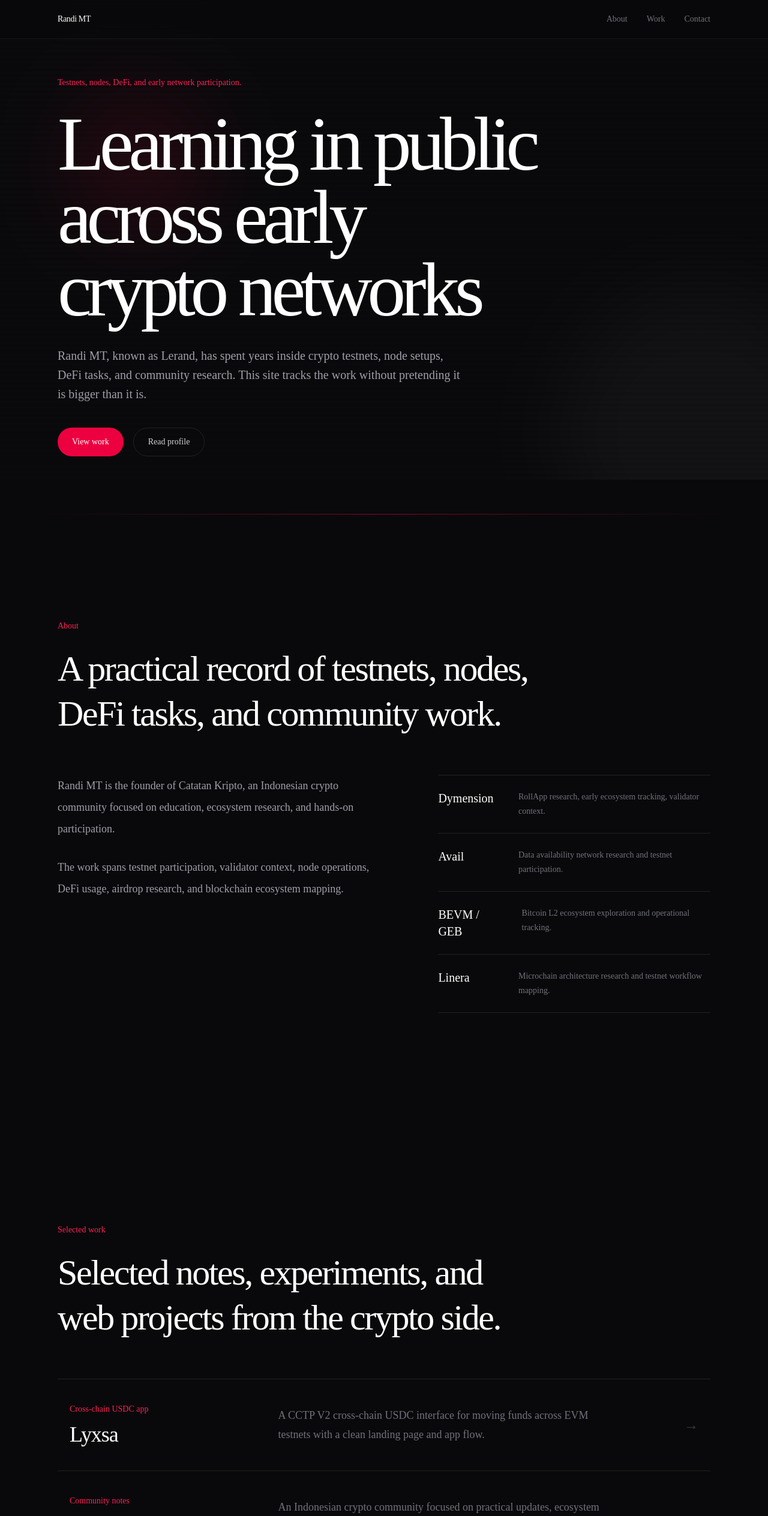
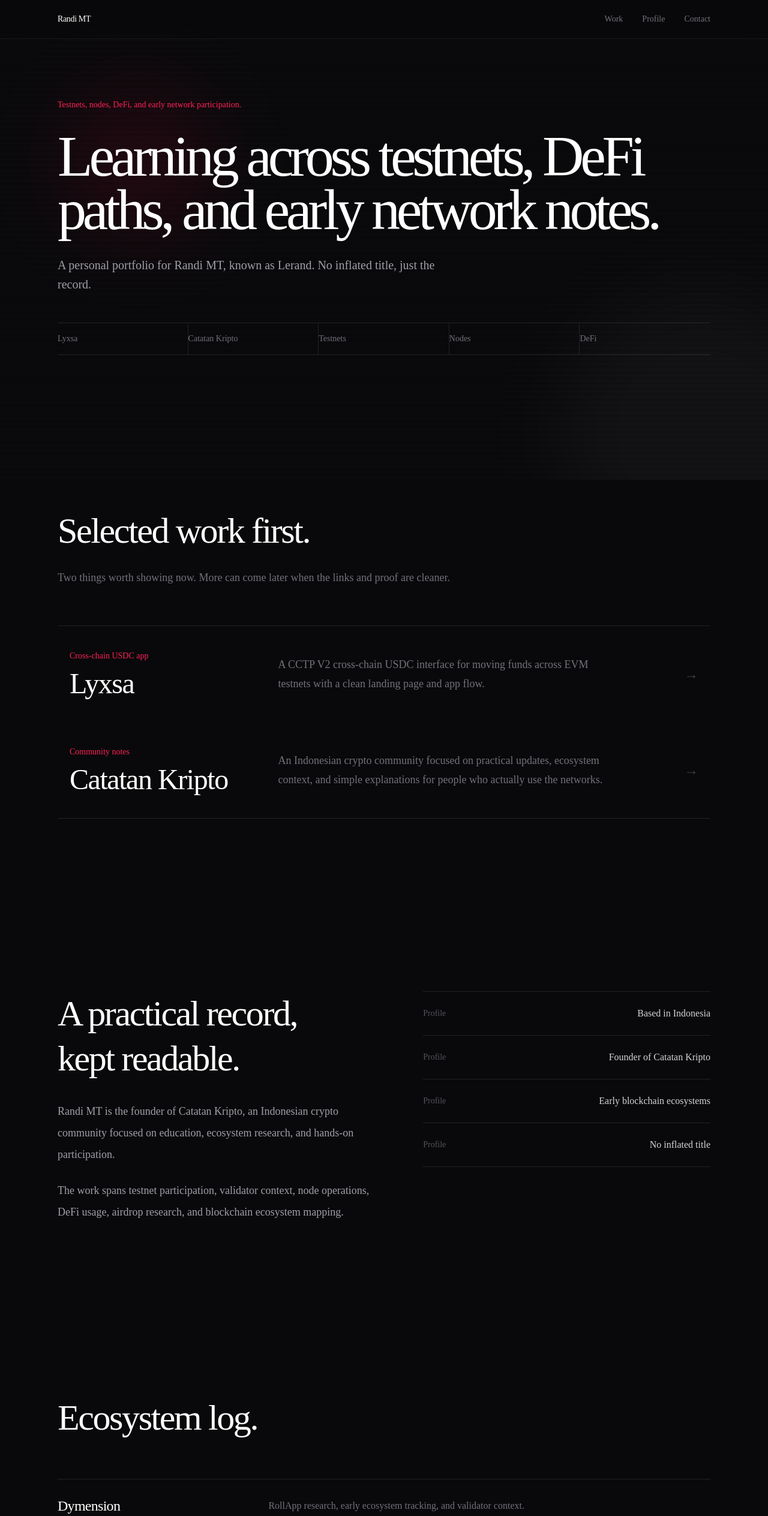
Before and after one commit to Randimt/lerand-portfolio, a Next.js app: page / in a window 1280 px wide. Shown: the top 2528 px of the page at 60% size. Built offline with nearby package versions, Linux system fonts and the light colour scheme.

Commit message:
Restructure portfolio layout

```diff
--- a/src/app/page.tsx
+++ b/src/app/page.tsx
@@ -2,26 +2,7 @@
 
 import { motion } from "framer-motion";
 
-const ecosystems = [
-  {
-    name: "Dymension",
-    role: "RollApp research, early ecosystem tracking, validator context.",
-  },
-  {
-    name: "Avail",
-    role: "Data availability network research and testnet participation.",
-  },
-  {
-    name: "BEVM / GEB",
-    role: "Bitcoin L2 ecosystem exploration and operational tracking.",
-  },
-  {
-    name: "Linera",
-    role: "Microchain architecture research and testnet workflow mapping.",
-  },
-];
-
-const projects = [
+const selectedWork = [
   {
     title: "Lyxsa",
     type: "Cross-chain USDC app",
@@ -38,33 +19,53 @@ const projects = [
   },
 ];
 
-const capabilities = [
+const quickFacts = [
+  "Based in Indonesia",
+  "Founder of Catatan Kripto",
+  "Early blockchain ecosystems",
+  "No inflated title",
+];
+
+const ecosystems = [
   {
-    title: "Ecosystem Research",
+    name: "Dymension",
+    role: "RollApp research, early ecosystem tracking, and validator context.",
+  },
+  {
+    name: "Avail",
+    role: "Data availability network research and testnet participation.",
+  },
+  {
+    name: "BEVM / GEB",
+    role: "Bitcoin L2 ecosystem exploration and operational tracking.",
+  },
+  {
+    name: "Linera",
+    role: "Microchain architecture research and testnet workflow mapping.",
+  },
+];
+
+const areas = [
+  {
+    title: "Research",
     description:
       "Following new networks, narratives, protocol mechanics, and early opportunities before they become obvious.",
   },
   {
-    title: "Testnet Participation",
+    title: "Participation",
     description:
-      "Running through campaigns, usage paths, quests, feedback loops, and eligibility requirements with a practical lens.",
+      "Running through testnets, DeFi flows, quests, feedback loops, and eligibility requirements with a practical lens.",
   },
   {
-    title: "Node and Validator Context",
+    title: "Infrastructure context",
     description:
       "Documenting setup flows, network requirements, validator programs, and operational lessons from early infrastructure work.",
   },
-];
-
-const skills = [
-  "Web3 Research",
-  "Testnet Participation",
-  "Airdrop Research",
-  "DeFi Usage",
-  "Market Notes",
-  "Validators",
-  "Node Operations",
-  "Blockchain Ecosystems",
+  {
+    title: "Community notes",
+    description:
+      "Turning messy ecosystem updates into simple notes for people who actually use the networks.",
+  },
 ];
 
 const fadeUp = {
@@ -89,11 +90,11 @@ export default function Home() {
             Randi MT
           </a>
           <div className="flex items-center gap-6 text-sm text-zinc-500 sm:gap-8">
-            <a className="transition hover:text-white" href="#about">
-              About
-            </a>
             <a className="transition hover:text-white" href="#work">
               Work
+            </a>
+            <a className="transition hover:text-white" href="#profile">
+              Profile
             </a>
             <a className="transition hover:text-white" href="#contact">
               Contact
@@ -102,13 +103,11 @@ export default function Home() {
         </div>
       </nav>
 
-      <section id="home" className="relative mx-auto flex min-h-[100dvh] max-w-6xl items-center px-5 pb-24 pt-32 sm:px-8">
+      <section id="home" className="relative mx-auto flex min-h-[88dvh] max-w-6xl items-end px-5 pb-20 pt-32 sm:px-8 md:pb-28">
         <motion.div
           animate="visible"
-          variants={{
-            visible: { transition: { staggerChildren: 0.11 } },
-          }}
-          className="max-w-5xl"
+          variants={{ visible: { transition: { staggerChildren: 0.1 } } }}
+          className="w-full"
         >
           <motion.p
             variants={fadeUp}
@@ -120,93 +119,59 @@ export default function Home() {
           <motion.h1
             variants={fadeUp}
             transition={{ duration: 0.9, ease }}
-            className="max-w-5xl text-balance text-6xl font-medium leading-[0.95] tracking-[-0.065em] text-white sm:text-7xl md:text-8xl lg:text-9xl"
+            className="max-w-5xl text-balance text-6xl font-medium leading-[0.92] tracking-[-0.065em] text-white sm:text-7xl md:text-8xl"
           >
-            Learning in public across early crypto networks
+            Learning across testnets, DeFi paths, and early network notes.
           </motion.h1>
           <motion.p
             variants={fadeUp}
             transition={{ duration: 0.85, ease }}
             className="mt-8 max-w-2xl text-lg leading-8 text-zinc-400 md:text-xl"
           >
-            Randi MT, known as Lerand, has spent years inside crypto testnets, node setups, DeFi tasks, and community research. This site tracks the work without pretending it is bigger than it is.
+            A personal portfolio for Randi MT, known as Lerand. No inflated title, just the record.
           </motion.p>
           <motion.div
             variants={fadeUp}
             transition={{ duration: 0.85, ease }}
-            className="mt-10 flex flex-col gap-4 sm:flex-row sm:items-center"
+            className="mt-12 grid border-y border-white/10 text-sm text-zinc-500 sm:grid-cols-5"
           >
-            <a
-              href="#work"
-              className="inline-flex h-12 items-center justify-center rounded-full bg-rose-600 px-6 text-sm font-medium text-white transition hover:-translate-y-0.5 hover:bg-rose-500 active:translate-y-0"
-            >
-              View work
-            </a>
-            <a
-              href="#about"
-              className="inline-flex h-12 items-center justify-center rounded-full border border-white/10 px-6 text-sm font-medium text-zinc-300 transition hover:-translate-y-0.5 hover:border-white/20 hover:text-white active:translate-y-0"
-            >
-              Read profile
-            </a>
+            {[
+              "Lyxsa",
+              "Catatan Kripto",
+              "Testnets",
+              "Nodes",
+              "DeFi",
+            ].map((item) => (
+              <div key={item} className="border-white/10 py-4 sm:border-r sm:last:border-r-0">
+                {item}
+              </div>
+            ))}
           </motion.div>
         </motion.div>
       </section>
 
-      <div className="relative mx-auto h-px max-w-6xl bg-gradient-to-r from-transparent via-rose-600/60 to-transparent" />
-
-      <section id="about" className="relative mx-auto max-w-6xl px-5 py-32 sm:px-8 md:py-44">
+      <section id="work" className="relative mx-auto max-w-6xl px-5 py-28 sm:px-8 md:py-36">
         <Reveal>
-          <p className="mb-6 text-sm font-medium text-rose-500">About</p>
-          <h2 className="max-w-5xl text-balance text-4xl font-medium leading-tight tracking-[-0.04em] text-white md:text-6xl">
-            A practical record of testnets, nodes, DeFi tasks, and community work.
-          </h2>
+          <div className="max-w-4xl">
+            <h2 className="text-balance text-4xl font-medium leading-tight tracking-[-0.04em] text-white md:text-6xl">
+              Selected work first.
+            </h2>
+            <p className="mt-6 max-w-2xl text-lg leading-8 text-zinc-500">
+              Two things worth showing now. More can come later when the links and proof are cleaner.
+            </p>
+          </div>
         </Reveal>
 
-        <div className="mt-16 grid gap-12 lg:grid-cols-[1.1fr_0.9fr] lg:gap-20">
-          <Reveal delay={0.05}>
-            <div className="space-y-7 text-lg leading-9 text-zinc-400">
-              <p>
-                Randi MT is the founder of Catatan Kripto, an Indonesian crypto community focused on education, ecosystem research, and hands-on participation.
-              </p>
-              <p>
-                The work spans testnet participation, validator context, node operations, DeFi usage, airdrop research, and blockchain ecosystem mapping.
-              </p>
-            </div>
-          </Reveal>
-
-          <Reveal delay={0.12}>
-            <div className="divide-y divide-white/10 border-y border-white/10">
-              {ecosystems.map((ecosystem) => (
-                <div key={ecosystem.name} className="py-6">
-                  <div className="flex items-start justify-between gap-8">
-                    <h3 className="text-xl font-medium text-white">{ecosystem.name}</h3>
-                    <p className="max-w-xs text-sm leading-6 text-zinc-500">{ecosystem.role}</p>
-                  </div>
-                </div>
-              ))}
-            </div>
-          </Reveal>
-        </div>
-      </section>
-
-      <section id="work" className="relative mx-auto max-w-6xl px-5 py-32 sm:px-8 md:py-44">
-        <Reveal>
-          <p className="mb-6 text-sm font-medium text-rose-500">Selected work</p>
-          <h2 className="max-w-4xl text-balance text-4xl font-medium leading-tight tracking-[-0.04em] text-white md:text-6xl">
-            Selected notes, experiments, and web projects from the crypto side.
-          </h2>
-        </Reveal>
-
-        <div className="mt-16 divide-y divide-white/10 border-y border-white/10">
-          {projects.map((project, index) => (
+        <div className="mt-16 border-y border-white/10">
+          {selectedWork.map((project, index) => (
             <Reveal key={project.title} delay={index * 0.08}>
               <a
                 href={project.href}
-                className="group grid gap-6 py-10 transition hover:bg-white/[0.025] md:grid-cols-[0.55fr_0.95fr_0.2fr] md:items-center md:px-5"
+                className="group grid gap-6 border-b border-white/10 py-10 transition last:border-b-0 hover:bg-white/[0.025] md:grid-cols-[0.55fr_0.95fr_0.2fr] md:items-center md:px-5"
               >
                 <div>
                   <p className="text-sm font-medium text-rose-500">{project.type}</p>
-                  <h3 className="mt-3 text-3xl font-medium tracking-[-0.03em] text-white md:text-4xl">
+                  <h3 className="mt-3 text-3xl font-medium tracking-[-0.03em] text-white md:text-5xl">
                     {project.title}
                   </h3>
                 </div>
@@ -222,70 +187,92 @@ export default function Home() {
         </div>
       </section>
 
-      <section className="relative mx-auto max-w-6xl px-5 py-32 sm:px-8 md:py-44">
+      <section id="profile" className="relative mx-auto max-w-6xl px-5 py-28 sm:px-8 md:py-36">
+        <div className="grid gap-14 lg:grid-cols-[1.05fr_0.95fr] lg:gap-20">
+          <Reveal>
+            <div>
+              <h2 className="text-balance text-4xl font-medium leading-tight tracking-[-0.04em] text-white md:text-6xl">
+                A practical record, kept readable.
+              </h2>
+              <div className="mt-8 space-y-6 text-lg leading-9 text-zinc-400">
+                <p>
+                  Randi MT is the founder of Catatan Kripto, an Indonesian crypto community focused on education, ecosystem research, and hands-on participation.
+                </p>
+                <p>
+                  The work spans testnet participation, validator context, node operations, DeFi usage, airdrop research, and blockchain ecosystem mapping.
+                </p>
+              </div>
+            </div>
+          </Reveal>
+
+          <Reveal delay={0.08}>
+            <div className="border-y border-white/10">
+              {quickFacts.map((fact) => (
+                <div key={fact} className="flex items-center justify-between gap-8 border-b border-white/10 py-6 last:border-b-0">
+                  <span className="text-sm text-zinc-600">Profile</span>
+                  <p className="max-w-xs text-right text-base text-zinc-300">{fact}</p>
+                </div>
+              ))}
+            </div>
+          </Reveal>
+        </div>
+      </section>
+
+      <section className="relative mx-auto max-w-6xl px-5 py-28 sm:px-8 md:py-36">
         <Reveal>
-          <p className="mb-6 text-sm font-medium text-rose-500">Capabilities</p>
           <h2 className="max-w-4xl text-balance text-4xl font-medium leading-tight tracking-[-0.04em] text-white md:text-6xl">
-            Research, participation, and technical follow-through.
+            Ecosystem log.
           </h2>
         </Reveal>
 
-        <div className="mt-16 grid gap-10 md:grid-cols-3">
-          {capabilities.map((item, index) => (
-            <Reveal key={item.title} delay={index * 0.08}>
-              <article className="border-t border-white/10 pt-8">
+        <div className="mt-16 divide-y divide-white/10 border-y border-white/10">
+          {ecosystems.map((ecosystem, index) => (
+            <Reveal key={ecosystem.name} delay={index * 0.06}>
+              <div className="grid gap-5 py-7 md:grid-cols-[0.45fr_1fr] md:items-start">
+                <h3 className="text-2xl font-medium tracking-[-0.03em] text-white">
+                  {ecosystem.name}
+                </h3>
+                <p className="max-w-2xl text-base leading-8 text-zinc-500">
+                  {ecosystem.role}
+                </p>
+              </div>
+            </Reveal>
+          ))}
+        </div>
+      </section>
+
+      <section className="relative mx-auto max-w-6xl px-5 py-28 sm:px-8 md:py-36">
+        <Reveal>
+          <h2 className="max-w-4xl text-balance text-4xl font-medium leading-tight tracking-[-0.04em] text-white md:text-6xl">
+            Areas of work.
+          </h2>
+        </Reveal>
+
+        <div className="mt-16 grid gap-x-12 gap-y-10 md:grid-cols-2">
+          {areas.map((area, index) => (
+            <Reveal key={area.title} delay={index * 0.06}>
+              <article className="border-t border-white/10 pt-7">
                 <p className="text-sm font-medium text-zinc-600">0{index + 1}</p>
-                <h3 className="mt-8 text-2xl font-medium tracking-[-0.02em] text-white">
-                  {item.title}
+                <h3 className="mt-7 text-2xl font-medium tracking-[-0.02em] text-white">
+                  {area.title}
                 </h3>
-                <p className="mt-5 text-base leading-8 text-zinc-500">{item.description}</p>
+                <p className="mt-5 max-w-xl text-base leading-8 text-zinc-500">
+                  {area.description}
+                </p>
               </article>
             </Reveal>
           ))}
         </div>
-
-        <Reveal delay={0.2}>
-          <div className="mt-20 flex flex-wrap gap-3">
-            {skills.map((skill) => (
-              <span
-                key={skill}
-                className="rounded-full border border-white/10 px-4 py-2 text-sm text-zinc-400 transition hover:border-rose-500/50 hover:text-white"
-              >
-                {skill}
-              </span>
-            ))}
-          </div>
-        </Reveal>
       </section>
 
-      <section className="relative mx-auto max-w-6xl px-5 py-32 sm:px-8 md:py-44">
+      <section id="contact" className="relative mx-auto max-w-6xl px-5 py-28 sm:px-8 md:py-36">
         <Reveal>
           <div className="border-y border-white/10 py-16 md:py-24">
-            <p className="mb-8 text-sm font-medium text-rose-500">Community</p>
             <h2 className="max-w-4xl text-balance text-4xl font-medium leading-tight tracking-[-0.04em] text-white md:text-6xl">
-              Catatan Kripto
-            </h2>
-            <p className="mt-8 max-w-3xl text-lg leading-9 text-zinc-400">
-              An Indonesian crypto community built around practical education, market context, ecosystem updates, and participation in early blockchain networks.
-            </p>
-            <div className="mt-12 grid gap-6 text-sm text-zinc-500 sm:grid-cols-3">
-              <div className="border-t border-white/10 pt-5">Indonesia</div>
-              <div className="border-t border-white/10 pt-5">Web3 research</div>
-              <div className="border-t border-white/10 pt-5">Community operations</div>
-            </div>
-          </div>
-        </Reveal>
-      </section>
-
-      <section id="contact" className="relative mx-auto max-w-6xl px-5 py-32 sm:px-8 md:py-44">
-        <Reveal>
-          <div className="max-w-4xl">
-            <p className="mb-6 text-sm font-medium text-rose-500">Contact</p>
-            <h2 className="text-balance text-4xl font-medium leading-tight tracking-[-0.04em] text-white md:text-6xl">
-              Let&apos;s build something that matters.
+              Want to talk crypto, testnets, or early ecosystems?
             </h2>
             <p className="mt-8 max-w-2xl text-lg leading-8 text-zinc-500">
-              Open for crypto research, early ecosystem work, community collaboration, and small web projects.
+              Links can be added later. For now, this page keeps the structure ready.
             </p>
             <div className="mt-10 flex flex-col gap-4 sm:flex-row">
               <a
@@ -304,7 +291,7 @@ export default function Home() {
           </div>
         </Reveal>
 
-        <footer className="mt-32 flex flex-col justify-between gap-6 border-t border-white/10 pt-8 text-sm text-zinc-600 sm:flex-row">
+        <footer className="mt-24 flex flex-col justify-between gap-6 border-t border-white/10 pt-8 text-sm text-zinc-600 sm:flex-row">
           <p>© 2026 Randi MT. Built with Next.js.</p>
           <div className="flex gap-6">
             <a className="transition hover:text-white" href="#home">
```
